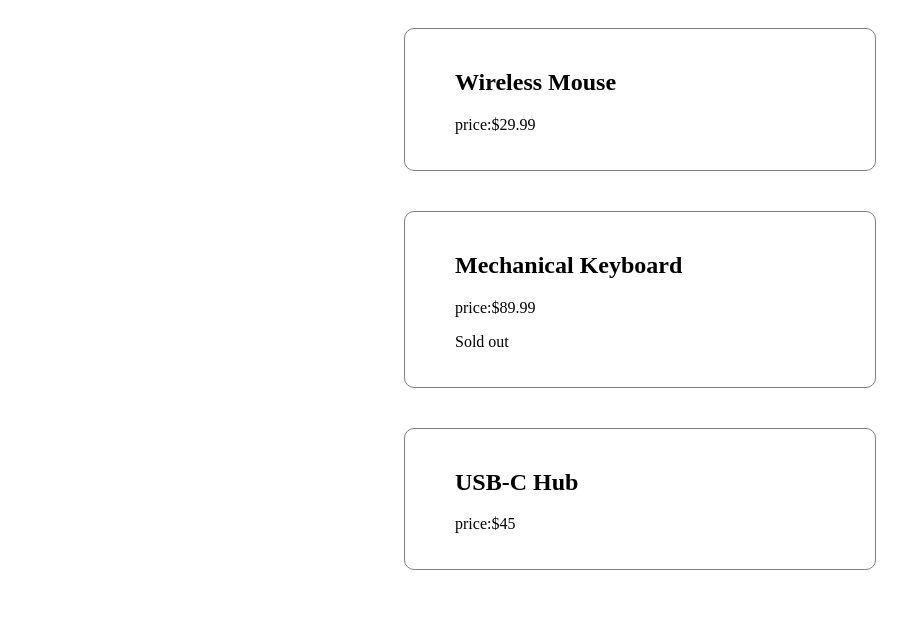
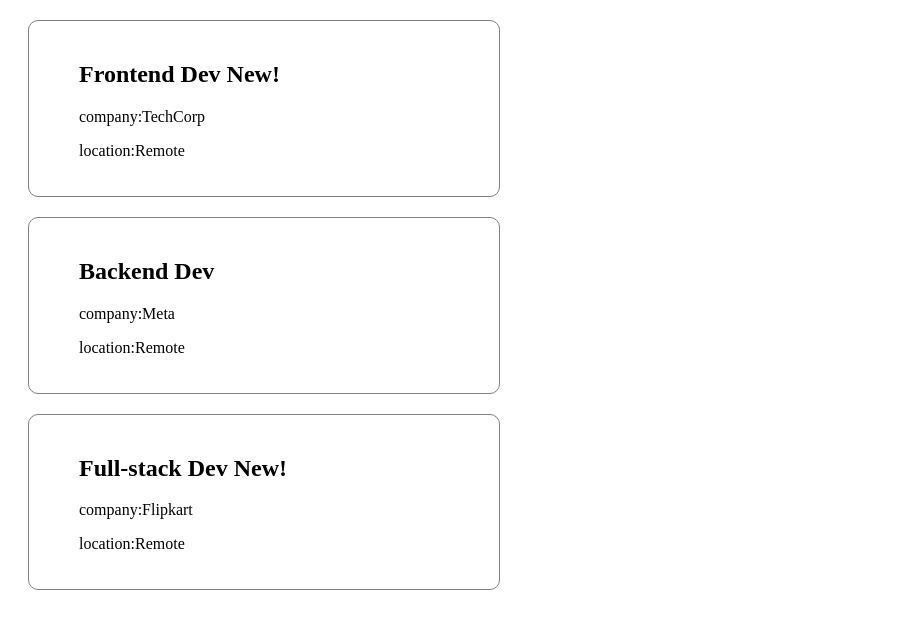
Before and after one commit to akanshakumari25-bot/react, a React (Vite) app: page / in a window 1280 px wide. Shown: the top 628 px of the page, without its empty margins (0-911 px from the left). Built offline with nearby package versions, Linux system fonts and the light colour scheme.

Commit message:
create jobcard file

```diff
--- a/src/App.jsx
+++ b/src/App.jsx
@@ -1,23 +1,53 @@
-import ProductCard from "./components/ProductCard"
+// import ProductCard from "./components/ProductCard"
+
+// function App(){
+
+// const Products =[
+// { id: 101, name: "Wireless Mouse", price: 29.99, inStock:true},
+// { id: 102, name: "Mechanical Keyboard", price: 89.99,inStock:false },
+// { id: 103, name: "USB-C Hub", price: 45.00,inStock:true }
+// ]
+
+// return (
+//   <div>
+//     {Products.map((singleProduct)=>
+//     <ProductCard  key={singleProduct.id} name={singleProduct.name} price={singleProduct.price} inStock={singleProduct.inStock}/>
+
+
+//     )}
+
+//   </div>
+// )
+// }
+
+//  export default App;
+
+import JobCard from "./components/JobCard";
 
 function App(){
 
-const Products =[
-{ id: 101, name: "Wireless Mouse", price: 29.99, inStock:true},
-{ id: 102, name: "Mechanical Keyboard", price: 89.99,inStock:false },
-{ id: 103, name: "USB-C Hub", price: 45.00,inStock:true }
+  const jobs =[
+    {id: 1, title: "Frontend Dev", company: "TechCorp", location: "Remote", isNew: true},
+    {id: 2, title: "Backend Dev", company: "Meta", location: "Remote", isNew: false},
+    {id: 3, title: "Full-stack Dev", company: "Flipkart", location: "Remote", isNew: true}
 ]
 
-return (
+return(
+
   <div>
-    {Products.map((singleProduct)=>
-    <ProductCard  key={singleProduct.id} name={singleProduct.name} price={singleProduct.price} inStock={singleProduct.inStock}/>
-
+     {jobs.map((job)=>
+     <JobCard key={job.id} details={job}/>
 
     )}
 
   </div>
+
+
+
 )
+
+
+
 }
 
- export default App;
+export default App;
--- /dev/null
+++ b/src/components/JobCard.jsx
@@ -0,0 +1,17 @@
+function JobCard({details}){
+
+const{ title,company, location,isNew}=details
+
+return(
+    <div className="JobBox">
+        <h2>{title} {isNew && <span>New!</span>}</h2>
+        <p>company:{company}</p>
+        <p>location:{location}</p>
+    </div>
+)
+
+
+
+}
+
+export default JobCard;
--- a/src/index.css
+++ b/src/index.css
@@ -27,3 +27,13 @@
   justify-content: space-evenly;
 
 }
+
+.JobBox{
+  border: 1px solid gray;
+     padding: 20px;
+     margin: 20px;
+    width: 400px;
+    border-radius: 10px;
+    padding-left: 50px;
+
+}
```
Also changed, not shown: src/l.jsx (deleted, +0 -23 lines).
